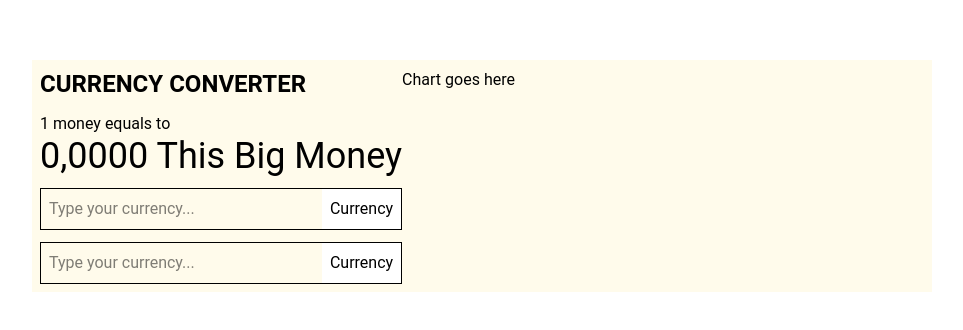
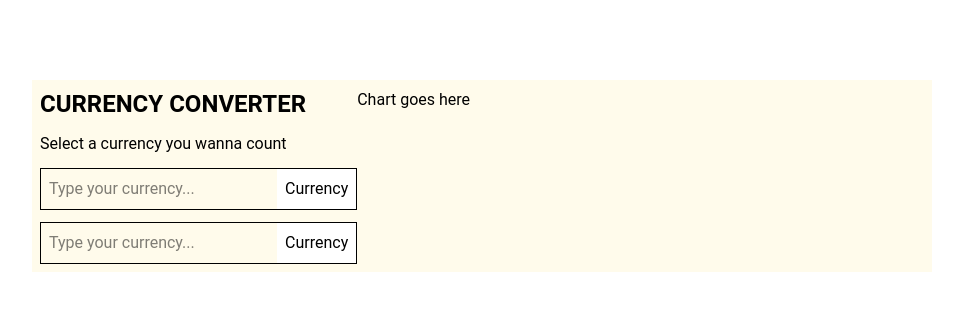
Before and after one commit to Zer0-Gravity/mini-react-project, a React (Vite) app in the folder currency-exchange-app/: page / in a window 1280 px wide. Shown: the part 224-554 px from the top of the page, without its empty margins (158-1121 px from the left). Built offline with nearby package versions, Linux system fonts and the light colour scheme.

Commit message:
Add: Conditional rendering and fetch currencies name

```diff
--- a/currency-exchange-app/src/Component/CurrencyApp.tsx
+++ b/currency-exchange-app/src/Component/CurrencyApp.tsx
@@ -13,13 +13,19 @@ interface Rates {
     [key: string]: string;
 }
 
+interface Currency {
+    [key: string]: number;
+}
+
 function CurrencyApp() {
     const [currFrom, setCurrFrom] = useState<string>("");
     const [currTo, setCurrTo] = useState<string>("");
     const [data, setData] = useState<Data | null>(null);
+    const [currency, setCurrency] = useState<Currency>();
 
     useEffect(() => {
         const fetchData = async () => {
+            try {
                 if (currFrom && currTo) {
                     await axios
                         .get(
@@ -28,22 +34,36 @@ function CurrencyApp() {
                         .then((response) => {
                             setData(response.data);
                         });
+
+                    await axios
+                        .get("https://api.frankfurter.dev/v1/currencies")
+                        .then((response) => {
+                            setCurrency(response.data);
+                        });
+                }
+            } catch (error) {
+                console.log("Error fetching", error);
             }
         };
 
         fetchData();
     }, [currFrom, currTo]);
 
-    console.log(data);
+    console.log(data?.rates);
 
     return (
         <div className="flex w-225 p-2 bg-amber-50 ">
             <div className="flex flex-col gap-3">
                 <h1 className="text-2xl font-bold">CURRENCY CONVERTER</h1>
+                {data && currency ? (
                     <div>
-                    <p>1 money equals to</p>
-                    <h1 className="text-4xl">0,0000 This Big Money</h1>
+                        <p>{`${data.amount}  ${currency[currFrom]} is equal to`}</p>
+                        <h1 className="text-4xl">{`${data.rates[currTo]} ${currency[currTo]}`}</h1>
+                        <p>{data.date}</p>
                     </div>
+                ) : (
+                    <h1>Select a currency you wanna count</h1>
+                )}
                 <CurrencyInput setValue={setCurrFrom} />
                 <CurrencyInput setValue={setCurrTo} />
             </div>
```
Lines whose indentation alone changed are shown as unchanged.
